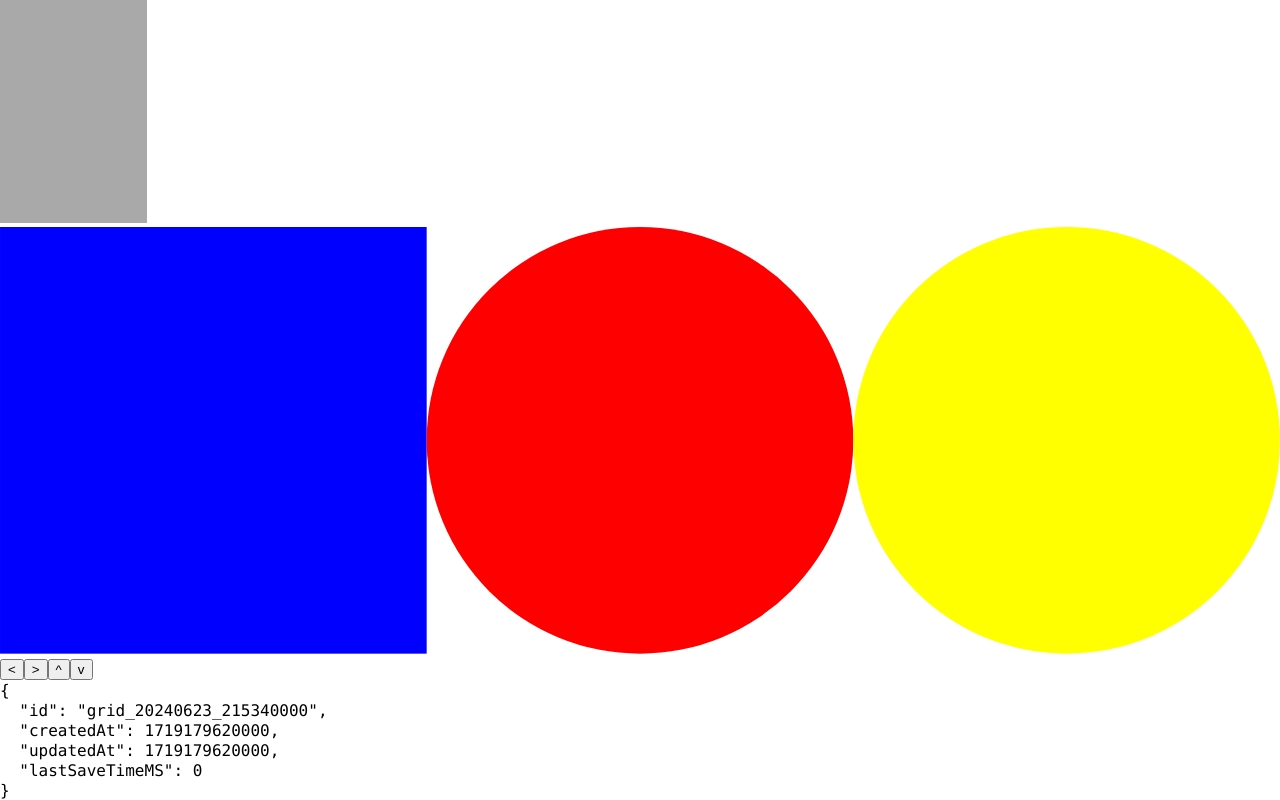
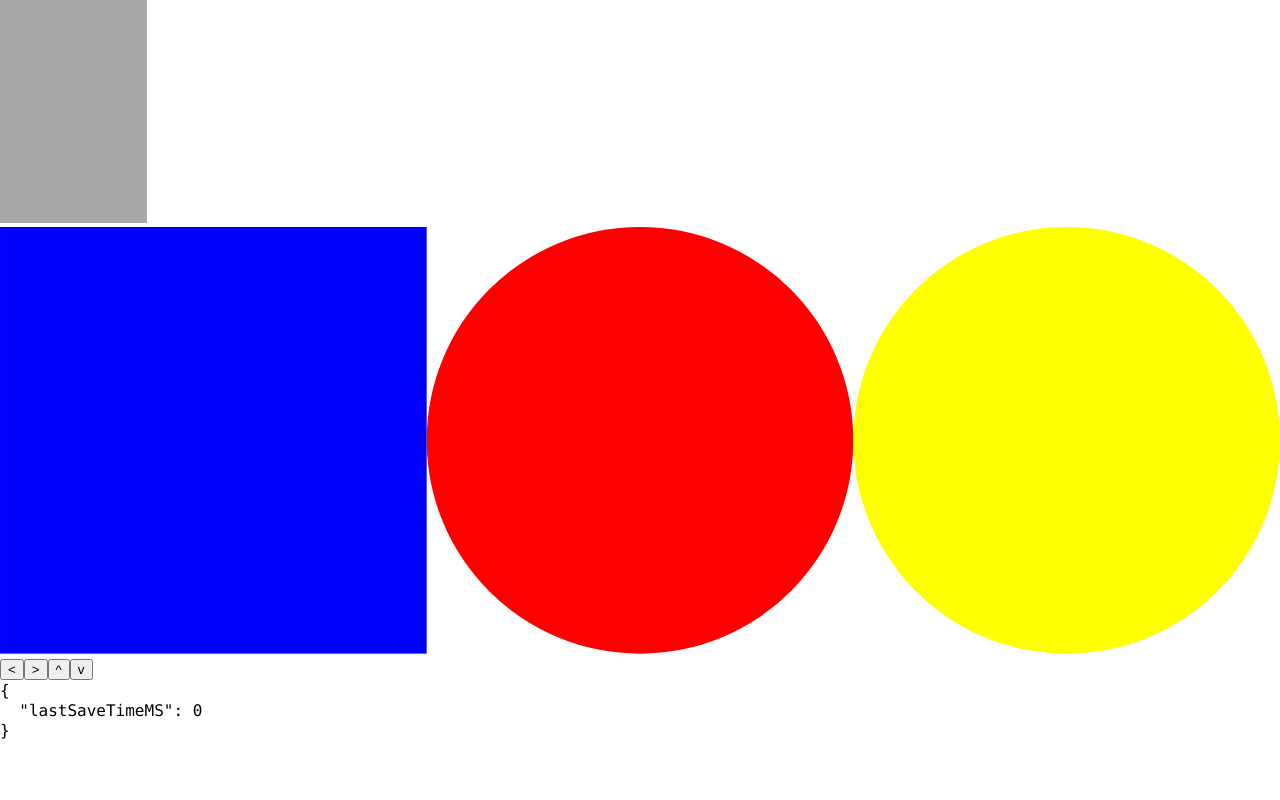
Before and after one commit to chrisbolin/megapixel, a React (Create React App) app: page / in a window 1280 px wide. Shown: the part 1057-1857 px from the top of the page. After the commit the page ends 1797 px from the top, so only its background shows below. Built offline with nearby package versions, Linux system fonts and the light colour scheme.

Commit message:
save time

```diff
--- a/src/App.tsx
+++ b/src/App.tsx
@@ -3,6 +3,7 @@ import React, { useState } from 'react';
 import './App.css';
 
 import { Grid, useGrid, Palette, GridContructorParams, NullableString, loadMostRecentGrid } from './Grid';
+import { roundTo } from './utils';
 
 function useAppState(defaultGridParams: GridContructorParams) {
   const [colorIndex, setColorIndex] = useState(0);
@@ -115,10 +116,7 @@ function ViewportPicker({ state }: { state: AppState }) {
 
 function GridInfo({ grid }: { grid: Grid }) {
   const info = {
-    id: grid.id,
-    createdAt: grid.createdAt,
-    updatedAt: grid.updatedAt,
-    lastSaveTimeMS: grid.metrics.lastSaveTimeMS,
+    lastSaveTimeMS: roundTo(grid.metrics.lastSaveTimeMS, 0.01),
   };
   const infoString = JSON.stringify(info, null, 2);
   return <div>
--- a/src/utils.tsx
+++ b/src/utils.tsx
@@ -23,3 +23,7 @@ export function log(...things: any[]) {
     console.log(...things);
   }
 }
+
+export function roundTo(value: number, place: number = 1) {
+  return Math.round(value / place) * place;
+}
```
